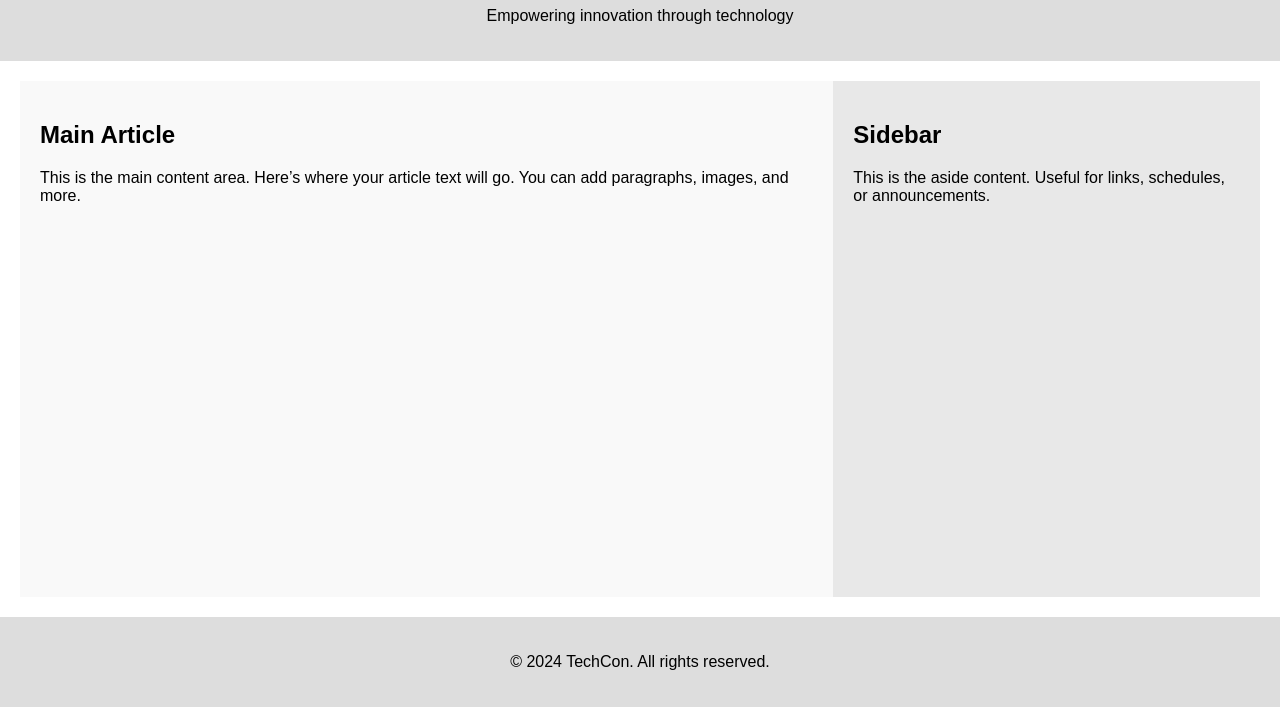
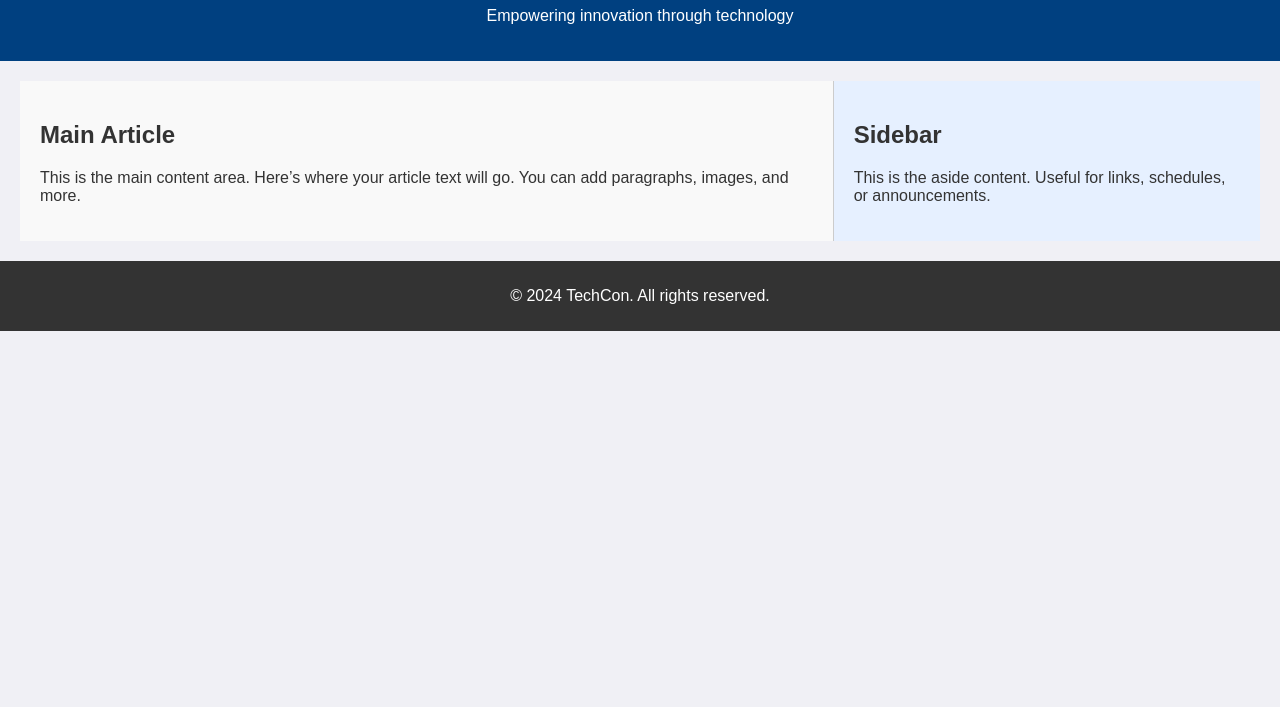
Before and after one commit to franka-dev/alx_html_css, a plain HTML site: page css_basic/html_basic/index.html in a window 1280 px wide. Shown: the part 93-800 px from the top of the page. Drawn offline with Linux system fonts and the light colour scheme.

```diff
--- a/css_basic/html_basic/styles.css
+++ b/css_basic/html_basic/styles.css
@@ -1,37 +1,67 @@
-/* Enable Flexbox layout for body and main */
+/* Body layout: column with header, main, footer stacked */
 body {
   display: flex;
   flex-direction: column;
-  height: 100vh;
   margin: 0;
+  font-family: Arial, sans-serif;
+  background-color: #f0f0f5;
+  color: #333;
 }
 
-/* Main is a row: it contains article and aside */
+/* Main layout: row with article and aside side-by-side */
 main {
   display: flex;
   flex-direction: row;
-  flex: auto; /* grow/shrink based on available space */
+  flex: auto;
+  height: 100%;
 }
 
-/* Article takes 2/3 of space */
-article {
-  flex: 2;
-  overflow-y: auto;
-  padding: 20px;
-  background-color: #f9f9f9;
-}
-
-/* Aside takes 1/3 of space */
-aside {
-  flex: 1;
-  overflow-y: auto;
-  padding: 20px;
-  background-color: #e8e8e8;
-}
-
-/* Optional: style header and footer for clarity */
-header, footer {
-  background-color: #ddd;
+/* Header styling */
+header {
+  background-color: #004080;
+  color: white;
   padding: 20px;
   text-align: center;
 }
+
+/* Logo style inside header */
+.logo {
+  font-size: 2rem;
+  color: gold;
+  margin-right: 10px;
+  list-style: none;
+}
+
+/* Article takes 2/3 of the main area */
+article {
+  flex: 2;
+  background-color: #f9f9f9;
+  padding: 20px;
+  overflow-y: auto;
+  border-right: 1px solid #ccc;
+}
+
+/* Aside takes 1/3 of the main area */
+aside {
+  flex: 1;
+  background-color: #e6f0ff;
+  padding: 20px;
+  overflow-y: auto;
+}
+
+/* Footer styling */
+footer {
+  background-color: #333;
+  color: white;
+  text-align: center;
+  padding: 10px;
+}
+
+/* Optional list styling inside aside and article */
+aside ul, article ul {
+  padding-left: 20px;
+}
+
+aside li, article li {
+  margin-bottom: 8px;
+}
```
